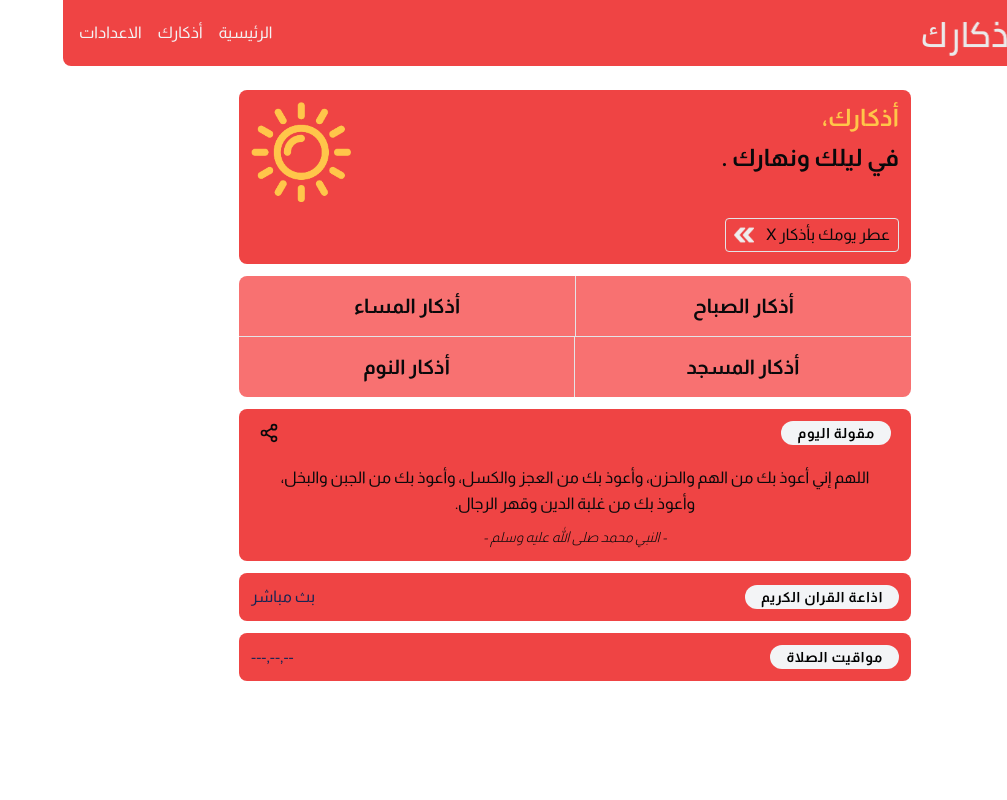
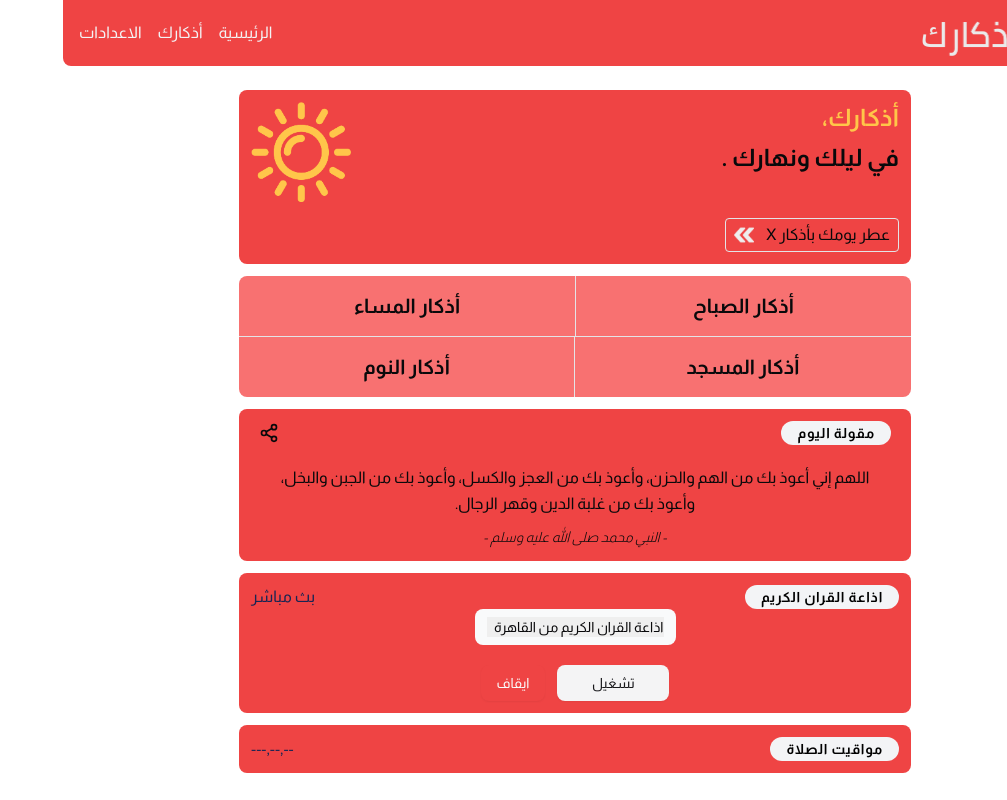
Before and after one commit to ahmed5353/Athkarok-app, a Next.js app: page /home in a window 1280 px wide. Shown: the whole page, without its empty margins (273-1280 px from the left). Built offline with nearby package versions, Linux system fonts and the light colour scheme.

Commit message:
add quran ui & refactoring

```diff
--- a/package.json
+++ b/package.json
@@ -10,6 +10,7 @@
   },
   "dependencies": {
     "@radix-ui/react-dropdown-menu": "^2.1.2",
+    "@radix-ui/react-slot": "^1.1.0",
     "class-variance-authority": "^0.7.0",
     "clsx": "^2.1.1",
     "lucide-react": "^0.456.0",
@@ -27,6 +28,8 @@
     "eslint": "^8",
     "eslint-config-next": "15.0.2",
     "postcss": "^8",
+    "prettier": "^3.3.3",
+    "prettier-plugin-tailwindcss": "^0.6.8",
     "tailwindcss": "^3.4.1",
     "typescript": "^5"
   }
--- a/src/app/(routes)/home/components/AthkarCategories.tsx
+++ b/src/app/(routes)/home/components/AthkarCategories.tsx
@@ -1,27 +1,27 @@
-import clsx from 'clsx';
-import AthkarCategory from './AthkarCategory';
+import clsx from "clsx";
+import AthkarCategory from "./AthkarCategory";
 
 export default function AthkarCategories() {
   const categories: string[] = [
-    'أذكار الصباح',
-    'أذكار المساء',
-    'أذكار المسجد',
-    'أذكار النوم',
+    "أذكار الصباح",
+    "أذكار المساء",
+    "أذكار المسجد",
+    "أذكار النوم",
   ];
 
   return (
     <div
       aria-label="Athkar categories"
-      className={clsx('grid grid-cols-2 bg-red-400  rounded-lg')}
+      className={clsx("grid grid-cols-2 rounded-lg bg-red-400")}
     >
       {categories.map((category, index) => (
         <AthkarCategory
           key={category}
           category={category}
           className={clsx({
-            'border-l border-b': index === 0,
-            'border-b ': index === 1,
-            'border-r ': index === 3,
+            "border-b border-l": index === 0,
+            "border-b": index === 1,
+            "border-r": index === 3,
           })}
         />
       ))}
--- a/src/app/(routes)/home/components/AthkarCategory.tsx
+++ b/src/app/(routes)/home/components/AthkarCategory.tsx
@@ -1,4 +1,4 @@
-import clsx from 'clsx';
+import clsx from "clsx";
 
 type AthkarCategoryProps = { category: string; className?: string };
 
@@ -9,7 +9,7 @@
 }: Readonly<AthkarCategoryProps>) {
   return (
     <button
-      className={clsx('text-xl font-bold  p-4 text-center ', className)}
+      className={clsx("p-4 text-center text-xl font-bold", className)}
       {...props}
     >
       {category}
--- a/src/app/(routes)/home/components/AthkarHeader.tsx
+++ b/src/app/(routes)/home/components/AthkarHeader.tsx
@@ -1,14 +1,14 @@
-import sunImg from '@/../public/images/sun.webp';
-import Card from '@/components/Card';
-import Image from 'next/image';
-import ButtonAthkar from './ButtonAthkar';
+import sunImg from "@/../public/images/sun.webp";
+import Card from "@/components/Card";
+import Image from "next/image";
+import ButtonAthkar from "./ButtonAthkar";
 
 export default function AthkarHeader() {
   return (
     <Card>
       <div className="flex justify-between">
         <div className="space-y-2">
-          <h2 className="text-[#ffc649] text-2xl font-bold ">أذكارك،</h2>
+          <h2 className="text-2xl font-bold text-[#ffc649]">أذكارك،</h2>
           <p className="text-2xl font-semibold">في ليلك ونهارك .</p>
         </div>
 
--- /dev/null
+++ b/src/app/(routes)/home/components/DropDownMenu.tsx
@@ -0,0 +1,60 @@
+// import { Button } from '@/components/ui/button';
+// import {
+//   DropdownMenu,
+//   DropdownMenuContent,
+//   DropdownMenuGroup,
+//   DropdownMenuItem,
+//   DropdownMenuLabel,
+//   DropdownMenuSeparator,
+//   DropdownMenuTrigger,
+// } from '@/components/ui/dropdown-menu';
+// import { FaChevronDown } from 'react-icons/fa6';
+export function DropdownMenuDemo() {
+  return (
+    // <DropdownMenu modal={false} dir="rtl">
+    //   <DropdownMenuTrigger asChild>
+    //     <div>
+    //       <div
+    //         className="bg-gray-50 px-3 py-2 rounded-lg cursor-pointer flex justify-between items-center gap-5"
+    //         aria-label="اذاعة القران الكريم"
+    //       >
+    //         <span className="text-sm">اذاعة القران الكريم من القاهرة</span>
+    //         <div className="flex gap-2">
+    //           <div className="w-[1px] h-5 bg-black "></div>
+
+    //           <FaChevronDown size={20} />
+    //         </div>
+    //       </div>
+    //     </div>
+    //   </DropdownMenuTrigger>
+    //   <DropdownMenuContent className="w-56">
+    //     <DropdownMenuLabel>My Account</DropdownMenuLabel>
+    //     <DropdownMenuSeparator />
+    //     <DropdownMenuGroup>
+    //       <DropdownMenuItem>اذاعة المملكة العربية السعودية</DropdownMenuItem>
+    // <DropdownMenuItem value =''>اذاعة الامارات</DropdownMenuItem>
+    //       <DropdownMenuItem>اذاعة المملكة العربية السعودية</DropdownMenuItem>
+    //     </DropdownMenuGroup>
+    //     <DropdownMenuSeparator />
+
+    //     <DropdownMenuItem>المزيد ...</DropdownMenuItem>
+    //   </DropdownMenuContent>
+    // </DropdownMenu>
+    <div className="flex cursor-pointer items-center justify-between gap-5 rounded-lg bg-gray-50 px-3 py-2">
+      <select
+        defaultValue="اذاعة القران الكريم من القاهرة"
+        className="cursor-pointer appearance-none text-sm outline-none"
+        dir="rtl"
+      >
+        <option value="اذاعة القران الكريم من القاهرة">
+          اذاعة القران الكريم من القاهرة
+        </option>
+        <option value="اذاعة المملكة العربية السعودية">
+          اذاعة المملكة العربية السعودية
+        </option>
+        <option value="اذاعة الامارات">اذاعة الامارات</option>
+        <option value="المزيد ...">المزيد ...</option>
+      </select>
+    </div>
+  );
+}
--- a/src/app/(routes)/home/components/RadioLive.tsx
+++ b/src/app/(routes)/home/components/RadioLive.tsx
@@ -1,13 +1,26 @@
-import Card from '@/components/Card';
-import Tag from '@/components/Tag';
-import React from 'react';
+import Card from "@/components/Card";
+import { DropdownMenuDemo } from "@/app/(routes)/home/components/DropDownMenu";
+import Tag from "@/components/Tag";
+import { Button } from "@/components/ui/button";
+import React from "react";
 
 export default function RadioLive() {
   return (
     <Card>
-      <div className="flex justify-between ">
+      <div className="flex justify-between">
         <Tag label="اذاعة القران الكريم" />
         <span className="text-blue-950">بث مباشر</span>
+      </div>
+      <div className="flex justify-center">
+        <DropdownMenuDemo />
+      </div>
+      <div className="mt-5 flex justify-center gap-3">
+        <Button className="w-28" variant="secondary">
+          تشغيل
+        </Button>
+        <Button variant="destructive" className="px-4">
+          ايقاف
+        </Button>
       </div>
     </Card>
   );
--- a/src/app/layout.tsx
+++ b/src/app/layout.tsx
@@ -1,11 +1,11 @@
-import type { Metadata } from 'next';
-import './globals.css';
-import Header from '@/app/layouts/Header';
-import { almarai, cairo } from './fonts/fonts';
+import type { Metadata } from "next";
+import "./globals.css";
+import Header from "@/app/layouts/Header";
+import { almarai, cairo } from "./fonts/fonts";
 
 export const metadata: Metadata = {
-  title: 'Create Next App',
-  description: 'Generated by create next app',
+  title: "Create Next App",
+  description: "Generated by create next app",
 };
 
 export default function RootLayout({
@@ -16,7 +16,7 @@
   return (
     <html lang="ar" dir="rtl">
       <body
-        className={` ${cairo.className} ${almarai.className} antialiased max-w-5xl mx-auto`}
+        className={` ${cairo.className} ${almarai.className} mx-auto max-w-5xl antialiased`}
       >
         <Header />
         {children}
--- a/src/components/Tag.tsx
+++ b/src/components/Tag.tsx
@@ -2,10 +2,10 @@
   label: string;
   className?: string;
 }
-export default function Tag({ label, className = '' }: TagProps) {
+export default function Tag({ label, className = "" }: TagProps) {
   return (
     <span
-      className={`bg-gray-100 text-black  px-4 py-[2px] font-semibold text-sm rounded-full tracking-wider ${className}`}
+      className={`rounded-full bg-gray-100 px-4 py-[2px] text-sm font-semibold tracking-wider text-black ${className}`}
     >
       {label}
     </span>
--- /dev/null
+++ b/src/components/ui/button.tsx
@@ -0,0 +1,57 @@
+import * as React from 'react';
+import { Slot } from '@radix-ui/react-slot';
+import { cva, type VariantProps } from 'class-variance-authority';
+
+import { cn } from '@/lib/utils';
+
+const buttonVariants = cva(
+  'inline-flex items-center justify-center gap-2 whitespace-nowrap rounded-md text-sm font-medium transition-colors focus-visible:outline-none focus-visible:ring-1 focus-visible:ring-ring disabled:pointer-events-none disabled:opacity-50 [&_svg]:pointer-events-none [&_svg]:size-4 [&_svg]:shrink-0 rounded-lg',
+  {
+    variants: {
+      variant: {
+        default:
+          'bg-primary text-primary-foreground shadow hover:bg-primary/90',
+        destructive:
+          'bg-destructive text-destructive-foreground shadow-sm hover:bg-destructive/90',
+        outline:
+          'border border-input bg-background shadow-sm hover:bg-accent hover:text-accent-foreground',
+        secondary:
+          'bg-secondary text-secondary-foreground shadow-sm hover:bg-secondary/80',
+        ghost: 'hover:bg-accent hover:text-accent-foreground',
+        link: 'text-primary underline-offset-4 hover:underline',
+      },
+      size: {
+        default: 'h-9 px-4 py-2',
+        sm: 'h-8 rounded-md px-3 text-xs',
+        lg: 'h-10 rounded-md px-8',
+        icon: 'h-9 w-9',
+      },
+    },
+    defaultVariants: {
+      variant: 'default',
+      size: 'default',
+    },
+  }
+);
+
+export interface ButtonProps
+  extends React.ButtonHTMLAttributes<HTMLButtonElement>,
+    VariantProps<typeof buttonVariants> {
+  asChild?: boolean;
+}
+
+const Button = React.forwardRef<HTMLButtonElement, ButtonProps>(
+  ({ className, variant, size, asChild = false, ...props }, ref) => {
+    const Comp = asChild ? Slot : 'button';
+    return (
+      <Comp
+        className={cn(buttonVariants({ variant, size, className }))}
+        ref={ref}
+        {...props}
+      />
+    );
+  }
+);
+Button.displayName = 'Button';
+
+export { Button, buttonVariants };
```
Also changed, not shown: src/app/(routes)/home/components/DailyQuote.tsx (+7 -7 lines), src/app/(routes)/home/components/SalahTime.tsx (+4 -4 lines), src/components/ui/dropdown-menu.tsx (+43 -43 lines), 2 other files (tests, documents, lock files or other folders).
